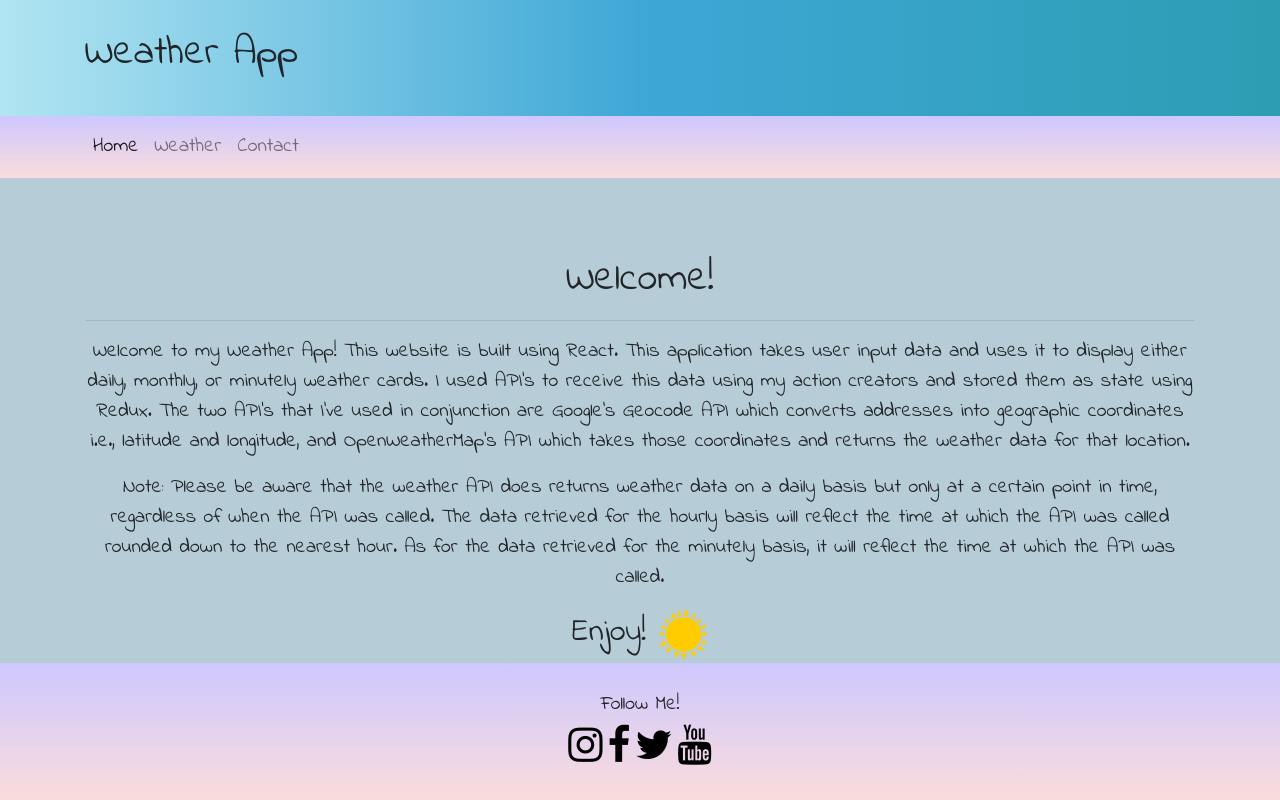
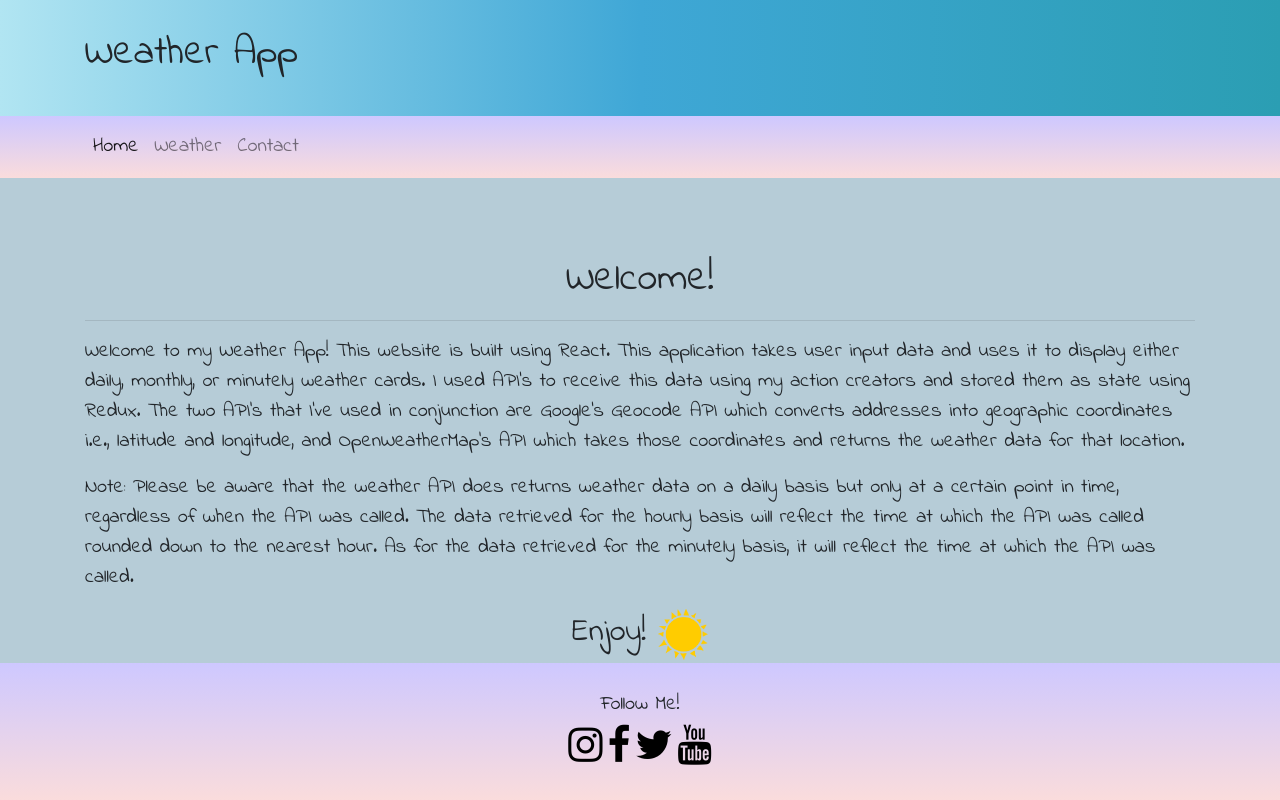
Before and after one commit to kevinlim605/Portfolio-Project-2, a React (Create React App) app: page /home in a window 1280 px wide. Built offline with nearby package versions, Linux system fonts and the light colour scheme.

Commit message:
More Styling

```diff
--- a/src/App.css
+++ b/src/App.css
@@ -41,6 +41,7 @@ body {
 .card-header {
   padding-top: 7px;
   padding-bottom: 0;
+  background-color: #e0e2e4;
 }
 
 .card-selector {
--- a/src/components/Home.js
+++ b/src/components/Home.js
@@ -3,9 +3,9 @@ import React from "react";
 function Home() {
   return (
     <div className="container">
-      <div class="row row-content text-center">
+      <div class="row row-content">
         <div className="col mt-5">
-          <h1>Welcome!</h1>
+          <h1 className="text-center">Welcome!</h1>
           <hr />
           <p>
             Welcome to my Weather App! This website is built using React. This
@@ -25,7 +25,7 @@ function Home() {
             the nearest hour. As for the data retrieved for the minutely basis,
             it will reflect the time at which the API was called.
           </p>
-          <h2>
+          <h2 className="text-center">
             Enjoy! <img src="assets/images/sun.png" width="50" height="51" />
           </h2>
         </div>
```
